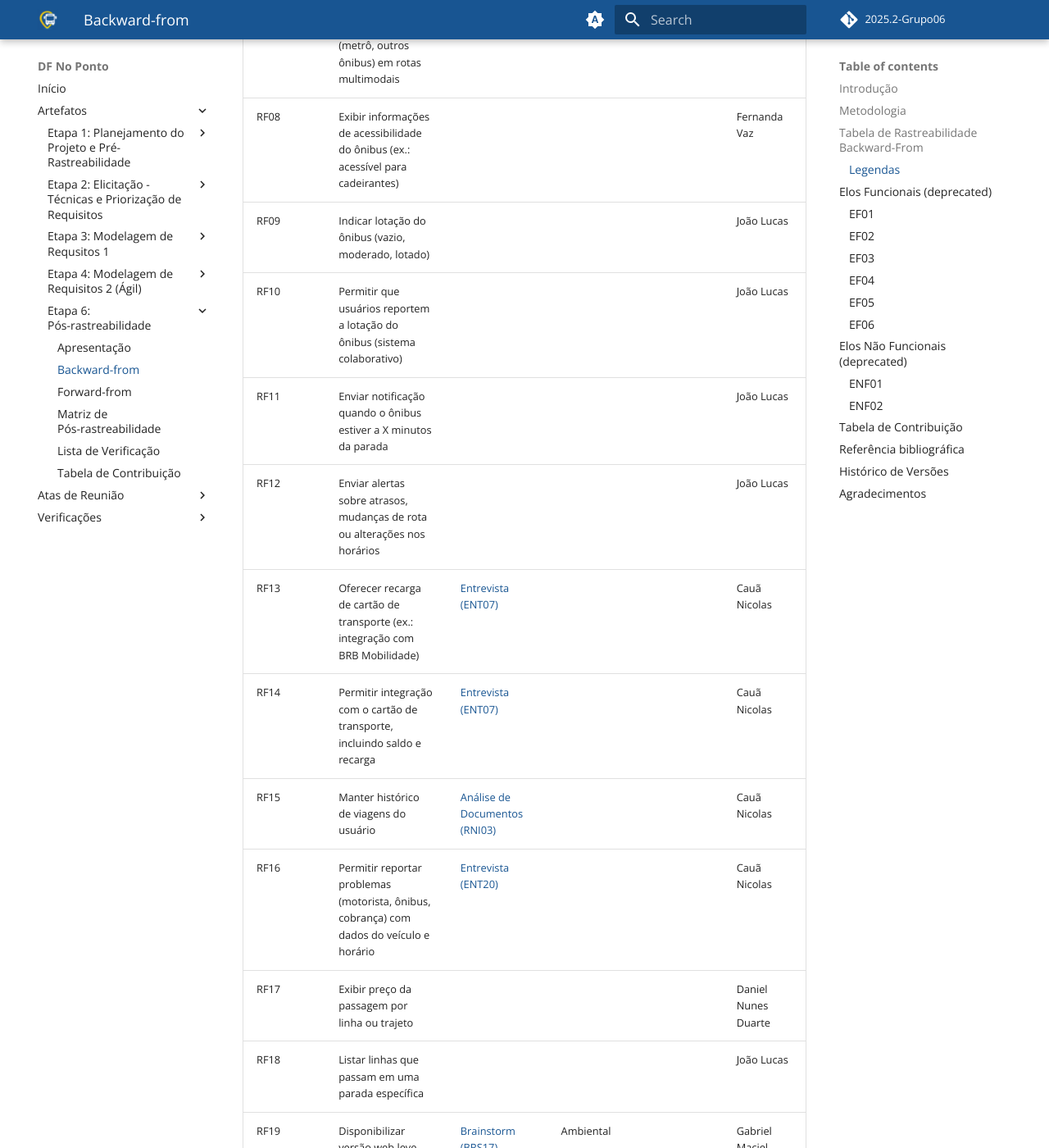
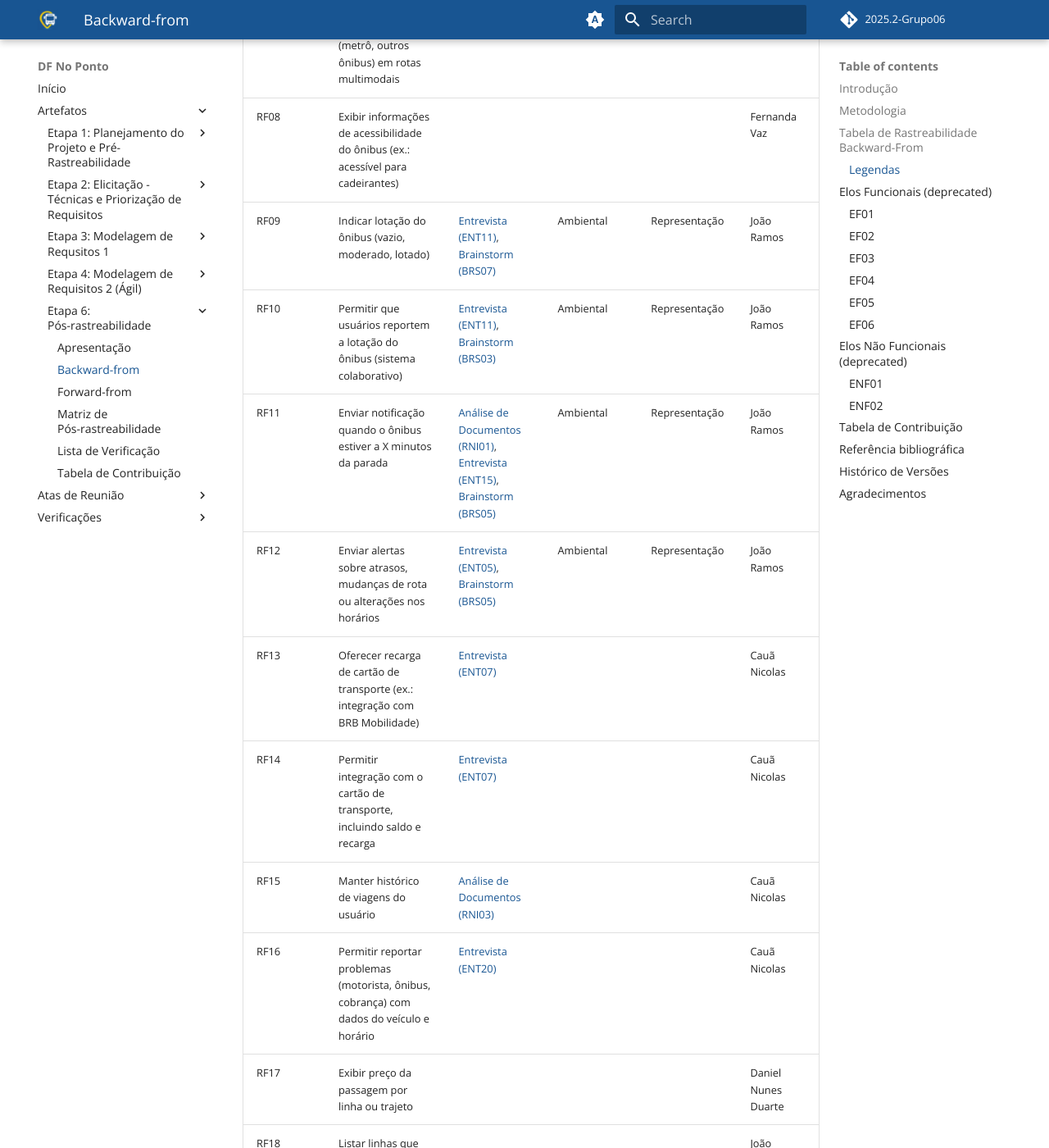
Before and after one commit to Requisitos-de-Software/2025.2-Grupo06, an MkDocs documentation site: the page built from docs/pos-rastreabilidade/backward.md, in a window 1280 px wide and 1400 px high, scrolled down 2984 px. Shown: the whole window at 82% size. Built offline with MkDocs 1.6.1 and Material for MkDocs 9.7.7, drawn with Linux system fonts in a browser that asks for light colours; comment, search, counter and statistics services are not loaded; some of the changed text lies outside the part shown.

Commit message:
adicona fonte, classificacao e elos, RF: 9,10,11,12 e 21 RF:12)

```diff
--- a/docs/pos-rastreabilidade/backward.md
+++ b/docs/pos-rastreabilidade/backward.md
@@ -57,19 +57,19 @@ A tabela de rastreabilidade backward-from, apresentada neste documento, operacio
 | RF06 | Oferecer um mapa interativo com os pontos de ônibus e suas linhas correspondentes | | | | Fernanda Vaz |
 | RF07 | Integrar informações de outros modais (metrô, outros ônibus) em rotas multimodais | | | | Fernanda Vaz |
 | RF08 | Exibir informações de acessibilidade do ônibus (ex.: acessível para cadeirantes) | | | | Fernanda Vaz |
-| RF09 | Indicar lotação do ônibus (vazio, moderado, lotado) | | | | João Lucas |
-| RF10 | Permitir que usuários reportem a lotação do ônibus (sistema colaborativo) | | | | João Lucas |
-| RF11 | Enviar notificação quando o ônibus estiver a X minutos da parada | | | | João Lucas |
-| RF12 | Enviar alertas sobre atrasos, mudanças de rota ou alterações nos horários | | | | João Lucas |
+| RF09 | Indicar lotação do ônibus (vazio, moderado, lotado) | [Entrevista (ENT11)](../Elicitacao/elicitacao_entrevista.md#resultados), [Brainstorm (BRS07)](../Elicitacao/elicitacao_brainstorm.md#resultados) | Ambiental | Representação | João Ramos |
+| RF10 | Permitir que usuários reportem a lotação do ônibus (sistema colaborativo) | [Entrevista (ENT11)](../Elicitacao/elicitacao_entrevista.md#resultados), [Brainstorm (BRS03)](../Elicitacao/elicitacao_brainstorm.md#resultados) | Ambiental | Representação | João Ramos |
+| RF11 | Enviar notificação quando o ônibus estiver a X minutos da parada | [Análise de Documentos (RNI01)](../Elicitacao/elicitacao_analise_documentos.md#requisitos-nao-implementados), [Entrevista (ENT15)](../Elicitacao/elicitacao_entrevista.md#resultados), [Brainstorm (BRS05)](../Elicitacao/elicitacao_brainstorm.md#resultados) | Ambiental | Representação | João Ramos |
+| RF12 | Enviar alertas sobre atrasos, mudanças de rota ou alterações nos horários | [Entrevista (ENT05)](../Elicitacao/elicitacao_entrevista.md#resultados), [Brainstorm (BRS05)](../Elicitacao/elicitacao_brainstorm.md#resultados) | Ambiental | Representação | João Ramos |
 | RF13 | Oferecer recarga de cartão de transporte (ex.: integração com BRB Mobilidade) | [Entrevista (ENT07)](../Elicitacao/elicitacao_entrevista.md#resultados) | | | Cauã Nicolas |
 | RF14 | Permitir integração com o cartão de transporte, incluindo saldo e recarga | [Entrevista (ENT07)](../Elicitacao/elicitacao_entrevista.md#resultados) | | | Cauã Nicolas |
 | RF15 | Manter histórico de viagens do usuário | [Análise de Documentos (RNI03)](../Elicitacao/elicitacao_analise_documentos.md#requisitos-nao-implementados) | | | Cauã Nicolas |
 | RF16 | Permitir reportar problemas (motorista, ônibus, cobrança) com dados do veículo e horário | [Entrevista (ENT20)](../Elicitacao/elicitacao_entrevista.md#resultados) | | | Cauã Nicolas |
 | RF17 | Exibir preço da passagem por linha ou trajeto | | | | Daniel Nunes Duarte |
-| RF18 | Listar linhas que passam em uma parada específica | | | | João Lucas |
+| RF18 | Listar linhas que passam em uma parada específica | | | | João Ramos |
 | RF19 | Disponibilizar versão web leve para acesso rápido em pontos de ônibus (via QR Code) | [Brainstorm (BRS17)](../Elicitacao/elicitacao_brainstorm.md#resultados) | Ambiental | | Gabriel Maciel |
 | RF20 | Botão de pânico/emergência para alertar motorista e/ou autoridades | | | | Daniel Nunes Duarte |
-| RF21 | Mostrar alertas de trânsito, acidentes e rotas alternativas | | | | João Lucas |
+| RF21 | Mostrar alertas de trânsito, acidentes e rotas alternativas | [Brainstorm (BRS12)](../Elicitacao/elicitacao_brainstorm.md#resultados) | Ambiental | Representação | João Ramos |
 | RF22 | Permitir compartilhar trajeto em tempo real com outros usuários | | | | Daniel Nunes Duarte |
 | RF23 | Exibir quantidade de assentos preferenciais e totais no ônibus | | | | |
 | RF24 | Permitir favoritar linhas ou paradas para acesso rápido | [Entrevista (ENT14)](../Elicitacao/elicitacao_entrevista.md#resultados) | | | Cauã Nicolas |
@@ -97,8 +97,8 @@ A tabela de rastreabilidade backward-from, apresentada neste documento, operacio
 | RNF09 | Dados de localização e pessoais protegidos conforme LGPD | | | | |
 | RNF10 | Tempo de carregamento da tela principal < 3 segundos | [Entrevista (ENT17)](../Elicitacao/elicitacao_entrevista.md#resultados) | Ambiental | | Gabriel Maciel |
 | RNF11 | Funcionamento offline para consulta a rotas salvas e horários | [Análise de Documentos (RNI05)](../Elicitacao/elicitacao_analise_documentos.md#requisitos-nao-implementados), [Entrevista (ENT18)](../Elicitacao/elicitacao_entrevista.md#resultados), [Brainstorm (BRS06)](../Elicitacao/elicitacao_brainstorm.md#resultados) | Ambiental | | Gabriel Maciel |
-| RNF12 | Integração segura com sistemas de pagamento (recarga de cartão) | | | | João Lucas |
-| RNF13 | Alta disponibilidade do sistema (≥ 98% uptime) | | | | João Lucas |
+| RNF12 | Integração segura com sistemas de pagamento (recarga de cartão) | [Brainstorm (BRS10)](../Elicitacao/elicitacao_brainstorm.md#resultados) | Ambiental | Representação | João Ramos |
+| RNF13 | Alta disponibilidade do sistema (≥ 98% uptime) | | | | João Ramos |
 | RNF14 | Suporte a múltiplos usuários simultâneos sem lentidão | | | | Daniel Nunes Duarte |
 | RNF15 | Personalização da interface com base em preferências do usuário | | | | Daniel Nunes Duarte |
 
@@ -240,7 +240,7 @@ A tabela de rastreabilidade backward-from, apresentada neste documento, operacio
 | **1.1** | 27/10 | Adição e elaboração de artefatos | Fernanda Vaz | Cauã Nicolas |
 | **1.2** | 27/10 | Adição de Elos Funcionais (1, 2, 3, 4 e 5) e Elos Não Funcionais (1 e 2) | Cauã Nicolas | — |
 | **1.3** | 28/10 | Adição Referência Bibliográfica | João Gabriel | Gabriel Maciel |
-
+| **1.4** | 28/10 | Adição da fonte, classificação e tipos de elos(RF: 9,10,11,12 e 21 RF:12)  | João Ramos | Gabriel Maciel |
 ---
 
 ## Agradecimentos
```
